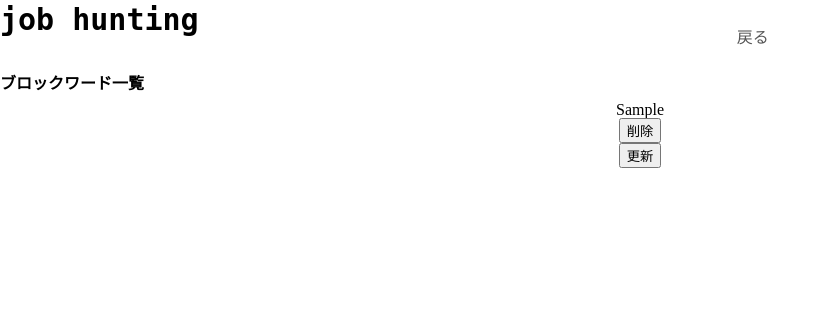
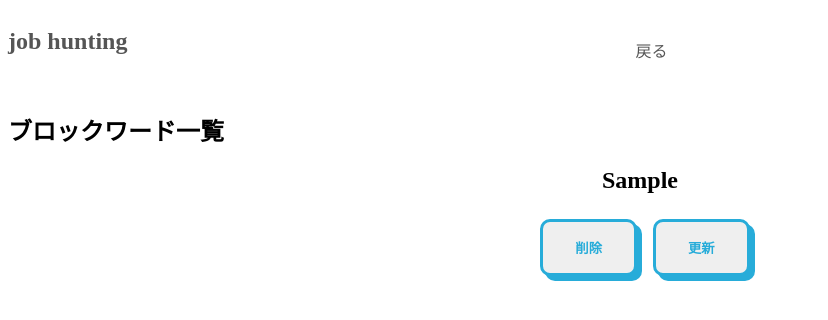
Before and after one commit to 231048Miki/Oto-fu, a PHP site: page /NGword_list.php in a window 1280 px wide. Shown: the top 320 px of the page, without its empty margins (0-828 px from the left). Run offline with PHP 8.4, Linux system fonts and the light colour scheme; tables that the repository leaves empty or names only in its code hold one stand-in row (values such as "Sample post").

Commit message:
全体的なレイアウト修正

```diff
--- a/fujii/comlogin.php
+++ b/fujii/comlogin.php
@@ -34,7 +34,7 @@ $HTML_BODY = <<<___EOF___
         </div>
     </div>
 
-    <h1>企業ログイン</h1>
+    <h2>企業ログイン</h2>
     <div class="upper">
     <form method="POST" action="comlogincheck.php">
         <p class="text">メールアドレス：<input type='text' name='mail'  value='' required></p>
--- a/fujii/comsignup.php
+++ b/fujii/comsignup.php
@@ -35,7 +35,7 @@ $HTML_BODY = <<<___EOF___
         </div>
     </div>
     <div>
-    <h1>企業用用新規登録</h1>
+    <h2>企業用用新規登録</h2>
     </div>
     <div>
         <form action="comregister.php" method="post">
--- a/fujii/login.php
+++ b/fujii/login.php
@@ -36,7 +36,7 @@ $HTML_BODY = <<<___EOF___
         </div>
     </div>
 
-    <h1>学生ログイン</h1>
+    <h2>学生ログイン</h2>
     <div class="upper">
     <form class="form" method="POST" action="logincheck.php">
         <p class="text">メールアドレス：<input type='text' name='mail'  value='' required></p>
--- a/fujii/signup.php
+++ b/fujii/signup.php
@@ -36,7 +36,7 @@ $HTML_BODY = <<<___EOF___
     </div>
 
     <div>
-        <h1>学生用新規登録</h1>
+        <h2>学生用新規登録</h2>
     </div>
     <div>
         <form action="register.php" method="post">
--- a/iizuka/NGword_in.php
+++ b/iizuka/NGword_in.php
@@ -10,7 +10,9 @@
 
 <body>
     <div class="header">
-        <h2 class="sns" onclick="適当にいれてね">job hunting</h2>
+        <h2>
+            <a href="login.php" class="web-name">job hunting</a>
+        </h2>
         <div class="menu">
             <a onclick="history.back(-1)" class="header-nav">戻る</a>
         </div>
--- a/iizuka/NGword_list.css
+++ b/iizuka/NGword_list.css
@@ -1,118 +1,30 @@
 @charset "UTF-8";
 
-/*
-html5doctor.com Reset Stylesheet
-v1.6.1
-Last Updated: 2010-09-17
-Author: Richard Clark - http://richclarkdesign.com
-Twitter: @rich_clark
-*/
-
-html, body, div, span, object, iframe,
-h1, h2, h3, h4, h5, h6, p, blockquote, pre,
-abbr, address, cite, code,
-del, dfn, em, img, ins, kbd, q, samp,
-small, strong, sub, sup, var,
-b, i,
-dl, dt, dd, ol, ul, li,
-fieldset, form, label, legend,
-table, caption, tbody, tfoot, thead, tr, th, td,
-article, aside, canvas, details, figcaption, figure,
-footer, header, hgroup, menu, nav, section, summary,
-time, mark, audio, video {
-  margin:0;
-  padding:0;
-  border:0;
-  outline:0;
-  font-size:100%;
-  vertical-align:baseline;
-  background:transparent;
+input,
+select {
+  vertical-align: middle;
+  display: flex;
 }
 
-body {
-  line-height:1;
+.flex {
+  display: flex;
+  /* 横並びにする */
+  justify-content: center;
+  /* 中央寄せ */
+  gap: 1rem;
+  /* ボタン同士の間隔を調整 */
 }
 
-article,aside,details,figcaption,figure,
-footer,header,hgroup,menu,nav,section {
-  display:block;
+.form-p {
+  margin-top: 10px;
 }
 
-nav ul {
-  list-style:none;
-}
-
-blockquote, q {
-  quotes:none;
-}
-
-blockquote:before, blockquote:after,
-q:before, q:after {
-  content:'';
-  content:none;
-}
-
-a {
-  margin:0;
-  padding:0;
-  font-size:100%;
-  vertical-align:baseline;
-  background:transparent;
-}
-
-/* change colours to suit your needs */
-ins {
-  background-color:#ff9;
-  color:#000;
-  text-decoration:none;
-}
-
-/* change colours to suit your needs */
-mark {
-  background-color:#ff9;
-  color:#000;
-  font-style:italic;
-   font-weight:bold;
-}
-
-del {
-  text-decoration: line-through;
-}
-
-abbr[title], dfn[title] {
-  border-bottom:1px dotted;
-  cursor:help;
-}
-
-table {
-  border-collapse:collapse;
-  border-spacing:0;
-}
-
-/* change border colour to suit your needs */
-hr {
-  display:block;
-  height:1px;
-  border:0;
-  border-top:1px solid #cccccc;
-  margin:1em 0;
-  padding:0;
+.center {
+  text-align: center;
 }
 
 
-input, select {
-  vertical-align:middle;
-}
-.flex{
-    text-align: center;
-    /* display: flex; */
-}
-
-.form-p{
-  margin-top: 10px;
-}
-
-input.button{
+input.button {
   display: block;
   text-align: center;
   vertical-align: middle;
@@ -120,7 +32,7 @@ input.button{
   position: relative;
   /* width: 120px; */
   margin: auto;
-	padding: 1rem 4rem;
+  padding: 1rem 2rem;
   font-weight: bold;
   border-radius: 10px;
   color: #27acd9;
@@ -128,8 +40,14 @@ input.button{
   box-shadow: 5px 5px #27acd9;
   transition: 0.3s ease-in-out;
 }
-input.button{
+
+input.button {
   /* box-shadow: none; */
   transform: translate(5px, 5px);
   color: #27acd9;
 }
+
+.web-name{
+  color: #555;
+  text-decoration: none;
+}
--- a/iizuka/NGword_list.php
+++ b/iizuka/NGword_list.php
@@ -10,7 +10,9 @@
 
 <body>
     <div class="header">
-        <h2 class="sns" onclick="適当にいれてね">job hunting</h2>
+        <h2>
+            <a href="login.php" class="web-name">job hunting</a>
+        </h2>
         <div class="menu">
             <a onclick="history.back(-1)" class="header-nav">戻る</a>
         </div>
@@ -25,18 +27,20 @@
     while ($rec = $sql_res->fetch()) {
         $id = $rec['ngword_id'];
         echo <<<___EOF
+        <div class='center'>
+            <h2 class="form-p">$rec[ngword]</h2>
             <div class="flex">
-            <p class="form-p">$rec[ngword]</p>
                 <div class="form">
                     <form action="" method="post">
                         <input type="hidden" name="delete" value="$rec[ngword_id]">
-                    <input type="submit" name="submit" value = "削除" class="trash">
+                        <input type="submit" name="submit" value = "削除" class="button">
                     </form>
+                </div>
 
                 <div class="form">
                     <form action="NGword_update.php" method="POST">
                         <input type="hidden" name="update" value="$id">
-                    <input type="submit" value="更新" class="trash">
+                        <input type="submit" value="更新" class="button">
                     </form>
                 </div>
             </div>
--- a/iizuka/NGword_update.css
+++ b/iizuka/NGword_update.css
@@ -24,3 +24,8 @@ input.button{
 	transform: translate(5px, 5px);
 	color: #27acd9;
 }
+
+.web-name{
+    color: #555;
+    text-decoration: none;
+}
--- a/iizuka/com_info_update.css
+++ b/iizuka/com_info_update.css
@@ -3,3 +3,8 @@
 .com_form{
     text-align: center;
 }
+
+.web-name{
+    color: #555;
+    text-decoration: none;
+}
--- a/iizuka/com_mypage.css
+++ b/iizuka/com_mypage.css
@@ -27,6 +27,11 @@
         display: flex;
         align-items: center;
     }
+
+    .web-name{
+        color: #555;
+        text-decoration: none;
+    }
 }
 @media screen and (max-width:600px) {
     .cmypage_button {
--- a/iizuka/com_mypage.php
+++ b/iizuka/com_mypage.php
@@ -11,7 +11,9 @@
 <body>
     <header>
         <div class="header">
-            <h2 class="sns">job hunting</h2>
+            <h2>
+                <a href="login.php" class="web-name">job hunting</a>
+            </h2>
             <div class="menu">
                 <a href="#" class="header-nav">マイページ</a>
                 <a onclick="history.back(-1)" class="header-nav">戻る</a>
--- a/iizuka/header.css
+++ b/iizuka/header.css
@@ -20,7 +20,7 @@
     color: #555;
     text-decoration: none;
     padding-left: 8px;
-    margin-left: 30px;
+    /* margin-left: 30px; */
 }
 .header-nav:before {
     content: "";
@@ -38,6 +38,11 @@
     transform: scale(1);
 }
 
+.web-name{
+    color: #555;
+    text-decoration: none;
+}
+
 @media screen and (max-width:600px){
     .menu{
         margin: 30px;
--- a/shirasaki/myCalendar.php
+++ b/shirasaki/myCalendar.php
@@ -236,7 +236,7 @@ for($day = 1; $day <= $day_count; $day++, $youbi++){//1から、その月の日
 
         }
         #frame{
-
+            display: flex;
         }
 
 
```
Also changed, not shown: calendar.php (+45 -25 lines), iizuka/NGword_in.css (+10 -1 lines), iizuka/NGword_update.php (+9 -7 lines), iizuka/com_top.css (+19 -10 lines), iizuka/com_top.php (+8 -6 lines). Lines whose indentation alone changed are shown as unchanged.
